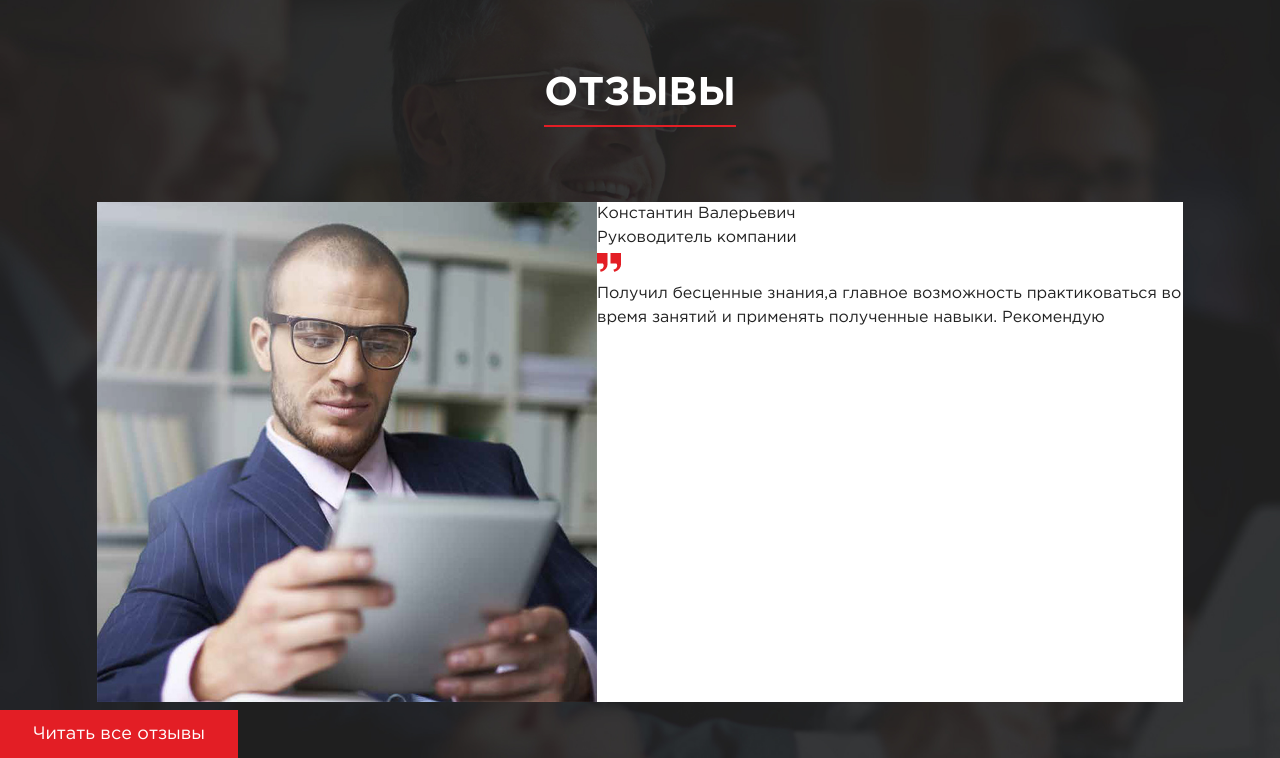
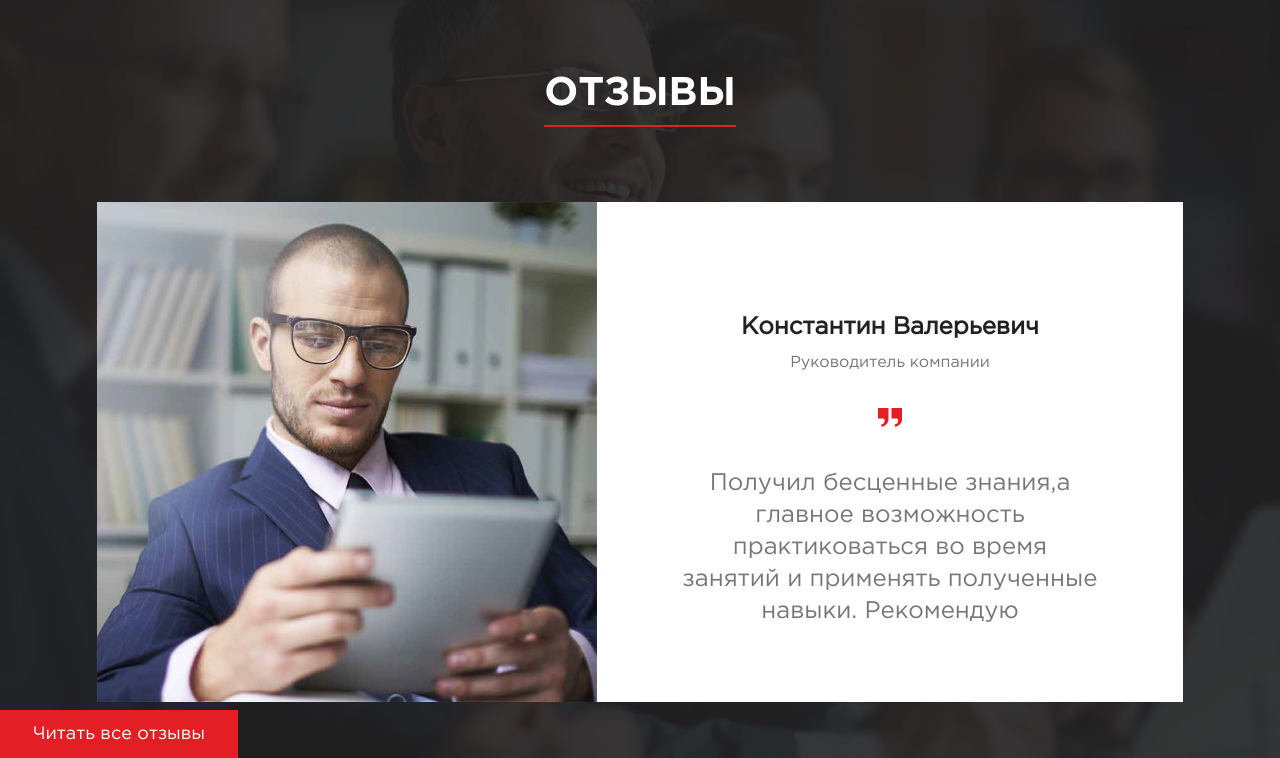
Before and after one commit to Vito336/Forward, a website: page app/index.html in a window 1280 px wide. Shown: the part 4073-4831 px from the top of the page. Drawn offline with nearby package versions, Linux system fonts and the light colour scheme.

Commit message:
Full styles for reviews slider box. not slick

```diff
--- a/app/index.html
+++ b/app/index.html
@@ -241,13 +241,13 @@
 		</div>
 	</section>
 	<section class="reviews">
-		<div class="reviews__wrapper">
 		<div class="title-wrapper">
 			<div class="reviews__title title">
 				Отзывы
 			</div>
 		</div>
 		<div class="reviews-slider">
+			<div class="reviews-slider__wrapper">
 				<div class="reviews-slider__box reviews-box">
 					<div class="reviews-box__img">
 						<img src="images/reviews-slider-box.jpg" alt="">
@@ -262,6 +262,7 @@
 						<div class="reviews-box__text-img">
 							<img src="images/quote-right.png" alt="">
 						</div>
+						<div class="reviews-box__text-descr--inner">
 							<div class="reviews-box__text-descr">
 								Получил бесценные знания,а главное возможность практиковаться во время занятий и применять полученные
 								навыки. Рекомендую
@@ -269,10 +270,10 @@
 						</div>
 					</div>
 				</div>
+			</div>
 			<div class="reviews__btn btn">
 				<a href="#">Читать все отзывы</a>
 			</div>
-
 		</div>
 	</section>
 
--- a/app/scss/style.scss
+++ b/app/scss/style.scss
@@ -211,11 +211,12 @@
   }
 }
 .reviews-box{
+  text-align: center;
   display: flex;
   justify-content: center;
   &__text{
     background-color: #fff;
-    max-width: 586px;
+    width: 586px;
     max-height: 500px;
   }
 }
@@ -225,5 +226,27 @@
     max-height: 500px;
   }
 }
+.reviews-box__text-title{
+  font-size: 24px;
+  line-height: 23px;
+  font-weight: 700;
+  padding: 114px 0 12px;
+}
+.reviews-box__text-subtitle{
+  color: #777;
+}
+.reviews-box__text-img{
+  margin: 30px 0;
+}
+.reviews-box__text-descr{
+  width: 415px;
+  font-size: 24px;
+  line-height: 32px;
+  color: #777777;
+}
+.reviews-box__text-descr--inner{
+  display: flex;
+  justify-content: center;
+}
 
 @import "media";
```
Also changed, not shown: app/css/style.min.css. Lines whose indentation alone changed are shown as unchanged.
